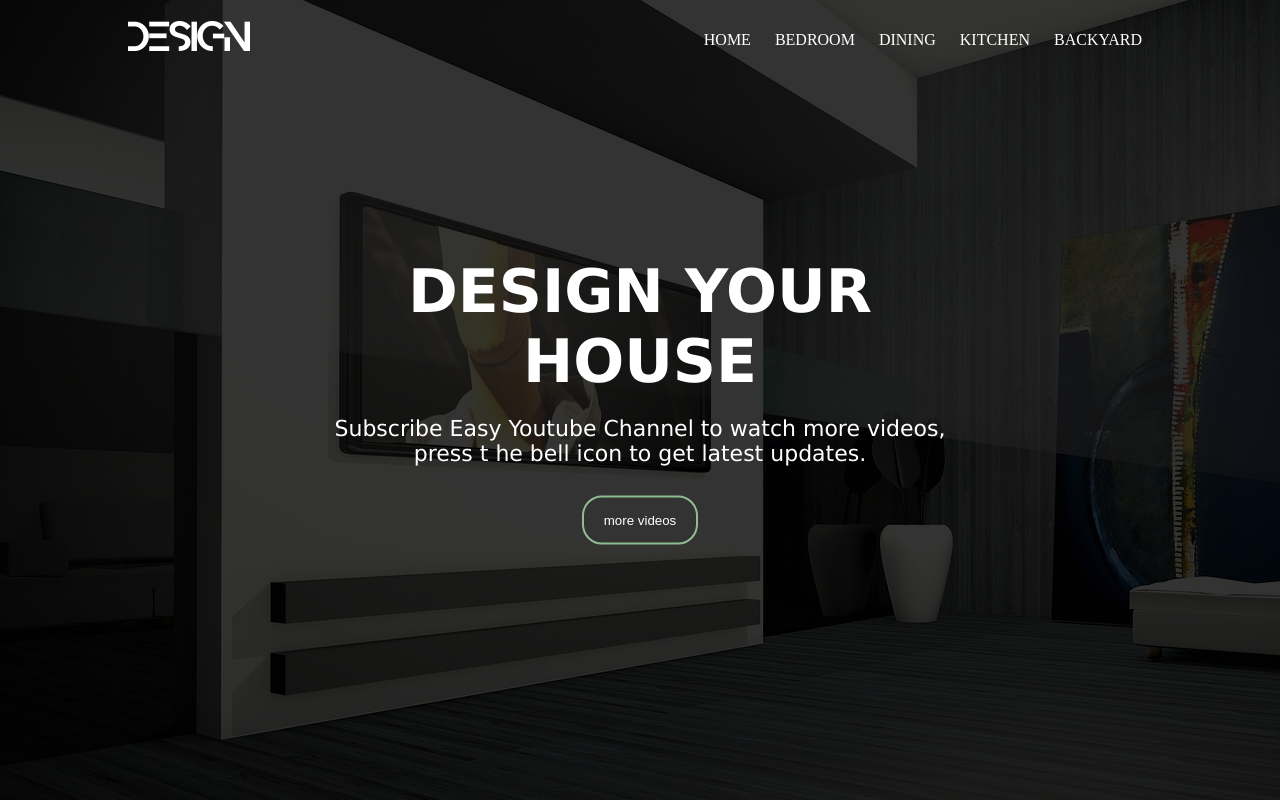
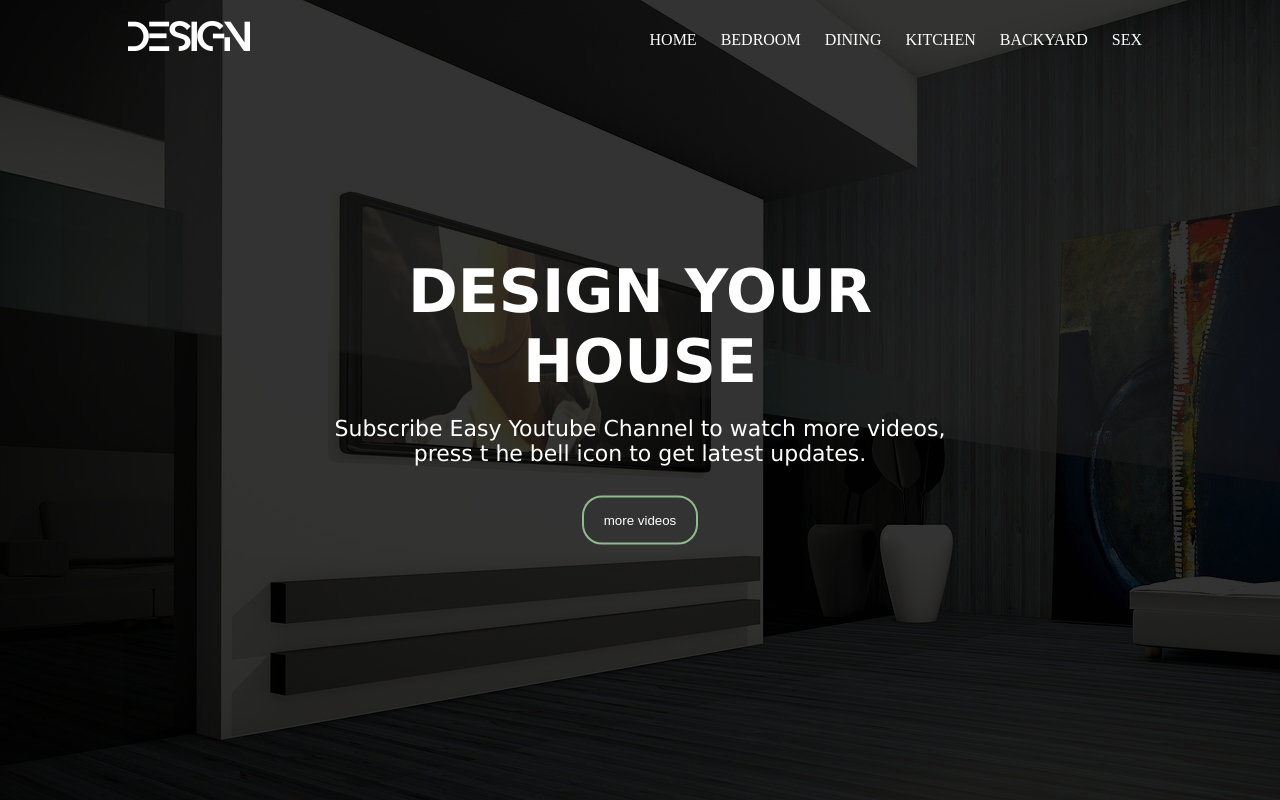
Before and after one commit to jay-jeong1/firstCSS-HTML-webpage, a plain HTML site: page index.html in a window 1280 px wide. Drawn offline with Linux system fonts and the light colour scheme; files whose address does not match are found by name.

Commit message:
first commit

```diff
--- a/index.html
+++ b/index.html
@@ -18,6 +18,8 @@
         <li><a href="#">DINING</a></li>
         <li><a href="#">KITCHEN</a></li>
         <li><a href="#">BACKYARD</a></li>
+        <li><a href="#">SEX</a></li>
+
     </ul>
 </div>
 </div>
```
